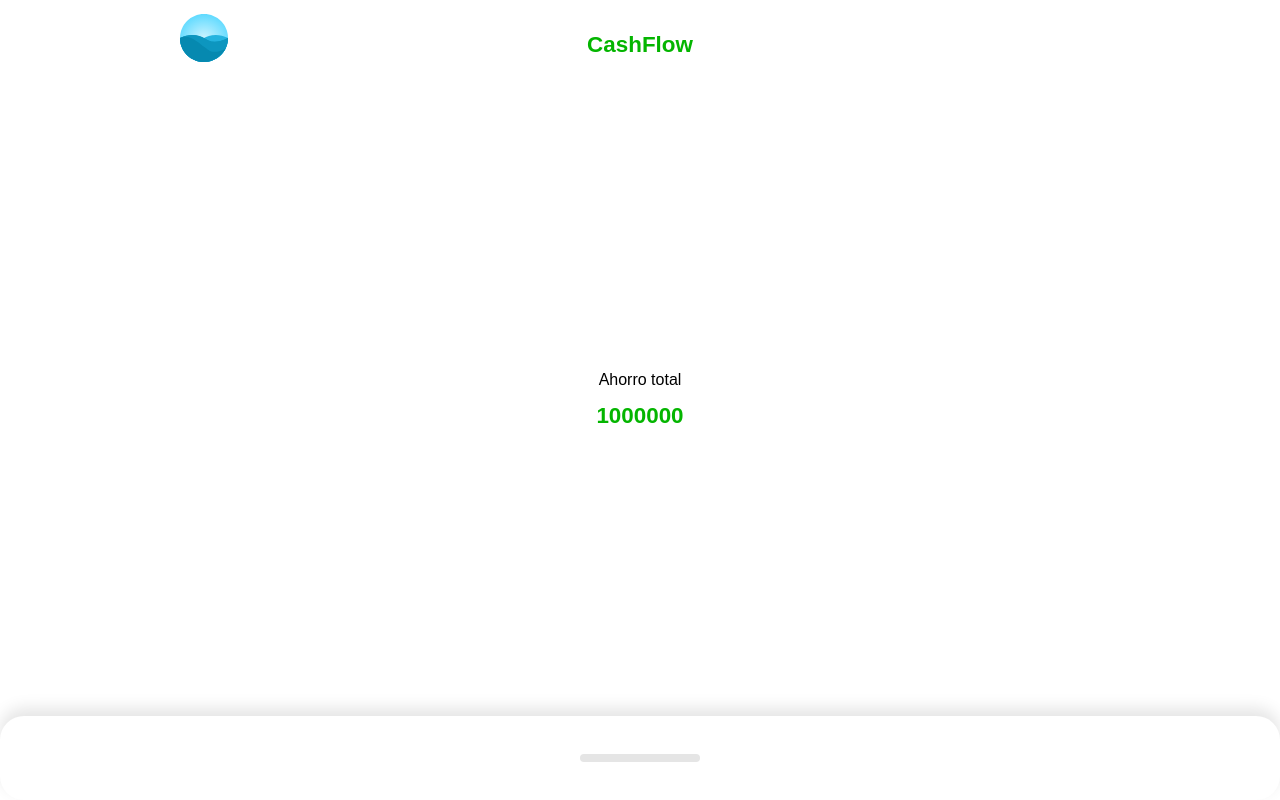
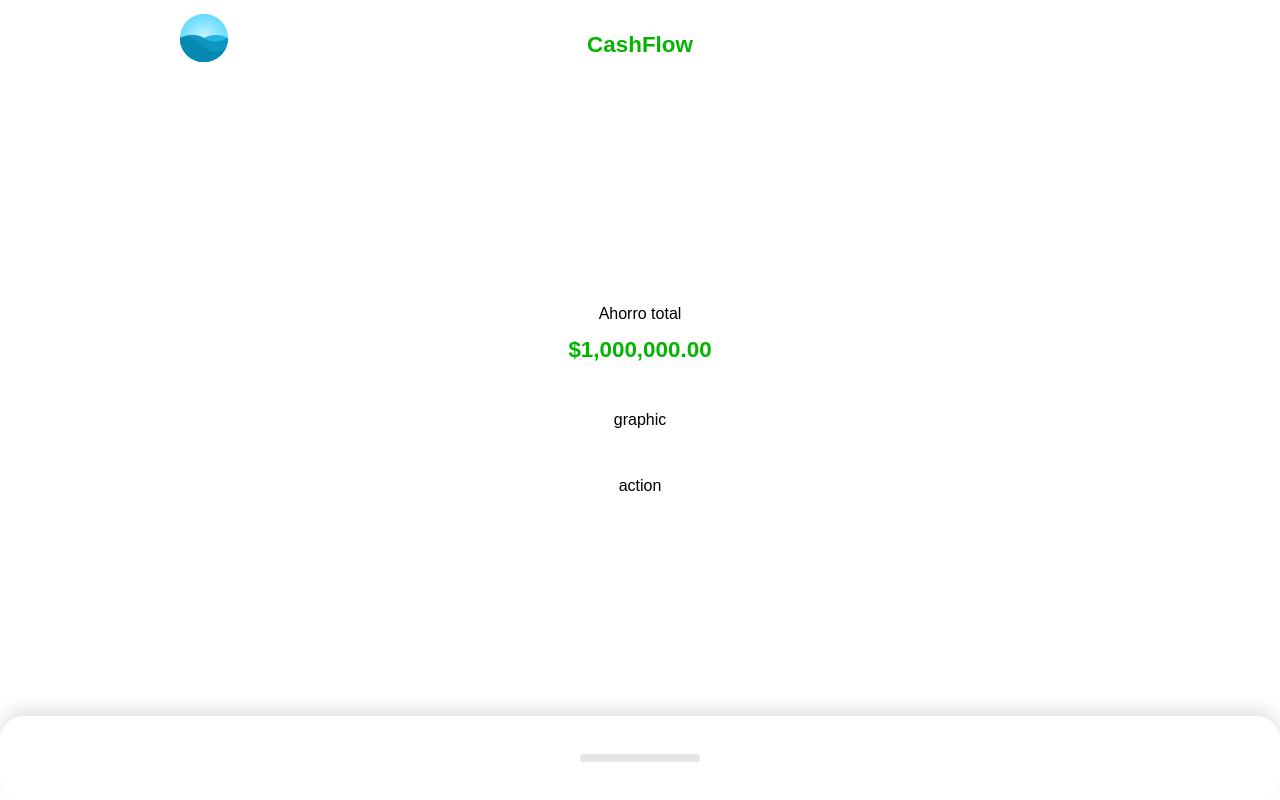
Before and after one commit to Edracobi028/app-cashFlow, a Vue app: page / in a window 1280 px wide. Built offline with nearby package versions, Linux system fonts and the light colour scheme.

Commit message:
Agregando formato a la moneda 7/21

```diff
--- a/src/components/Home.vue
+++ b/src/components/Home.vue
@@ -9,7 +9,14 @@
         :label="label"
         :total-amount="1000000"
         :amount="amount"
-      />
+      >
+      <template #graphic>
+        graphic
+      </template>
+      <template #action>
+        action
+      </template>
+    </Resume>
     </template>
     <template #movements>
       <Movements />
--- a/src/components/Resume/Index.vue
+++ b/src/components/Resume/Index.vue
@@ -1,11 +1,22 @@
 <template>
   <main>
     <p>{{ labelVisual }}</p>
-    <h1>{{ amountVisual }}</h1>
+    <h1>{{ amountCurrency }}</h1>
+    <div class="graphic">
+        <slot name="graphic"></slot>
+    </div>
+    <div class="action">
+        <slot name="action"></slot>
+    </div>
   </main>
 </template>
 
 <script>
+const currencyFormatter = new Intl.NumberFormat("es-MX", {
+  style: "currency",
+  currency: "MXN",
+});
+
 export default {
   props: {
     label: {
@@ -31,7 +42,10 @@
     },
     labelVisual(){
         return this.label !== null ? this.label : this.totalLabel;
-    }
+    },
+    amountCurrency(){//refrencia a la funcion computada de arriba
+        return currencyFormatter.format(this.amountVisual);
+    },
   }
 };
 </script>
```
